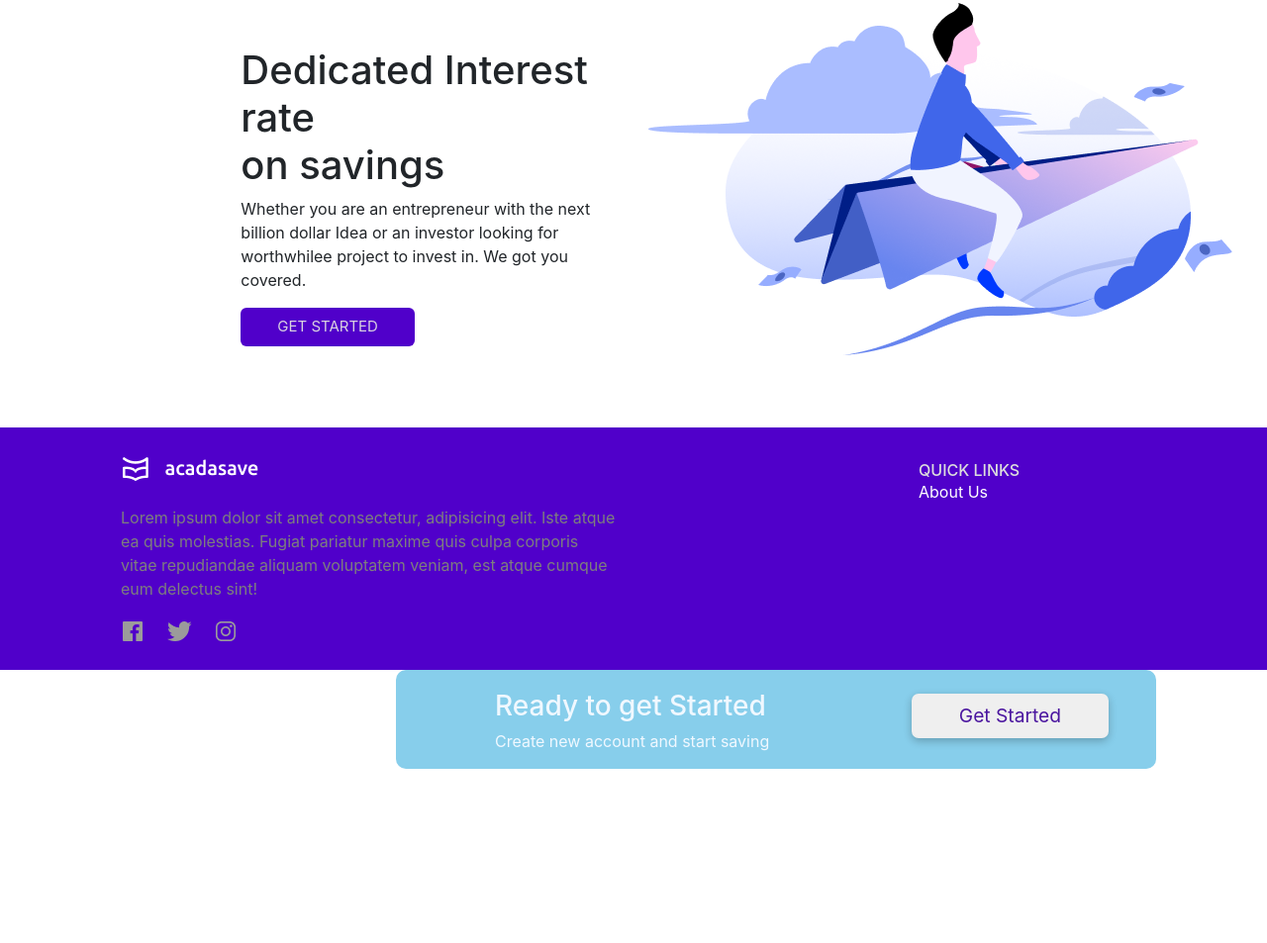
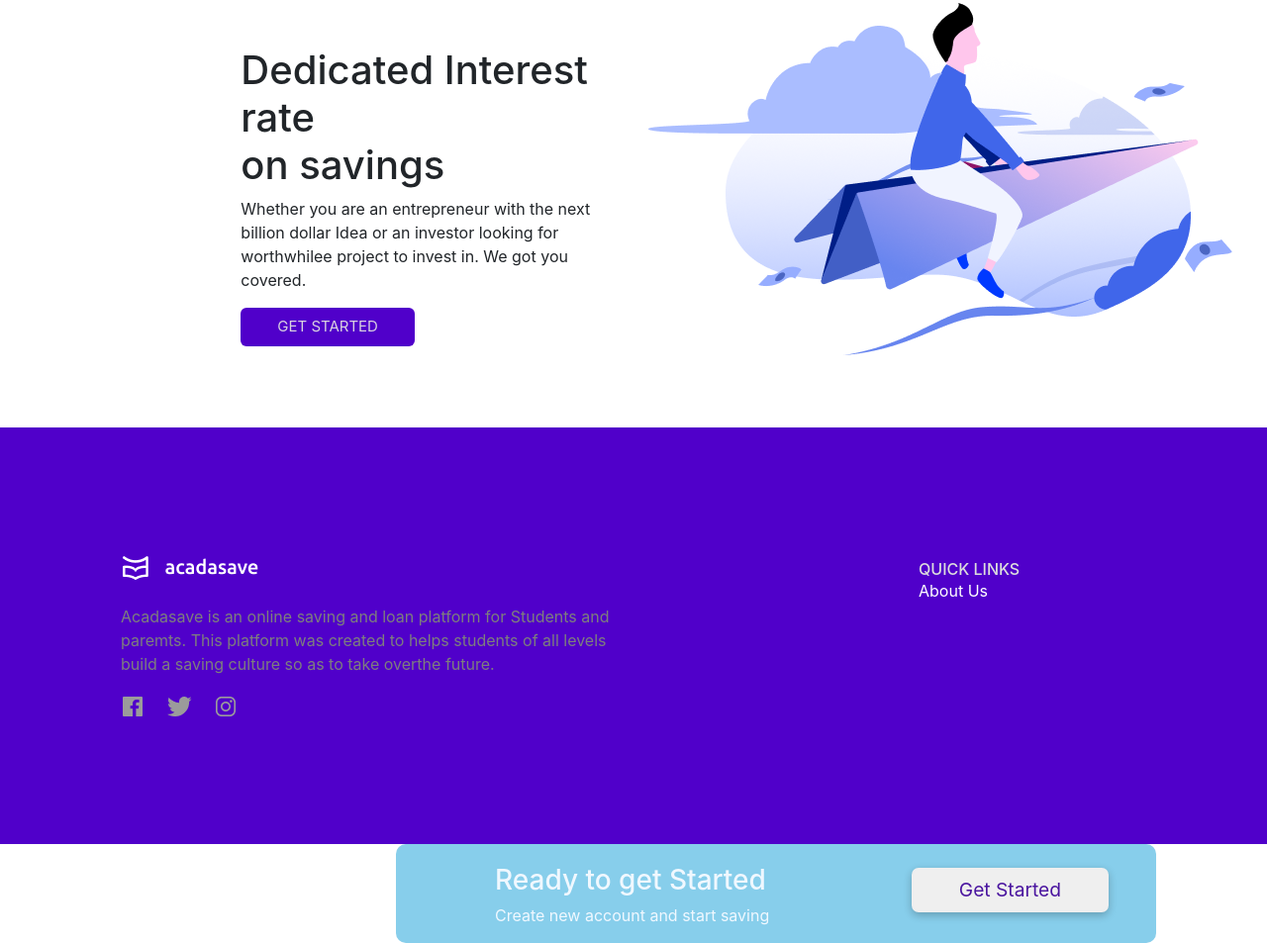
Before and after one commit to kmgmedia/acadasavee, a plain HTML site: page index.html in a window 1280 px wide. Shown: the part 3288-4241 px from the top of the page at 99% size. Before the commit the page ends 4065 px from the top, so only its background shows below. Drawn offline with nearby package versions, Linux system fonts and the light colour scheme.

Commit message:
added more

```diff
--- a/index.html
+++ b/index.html
@@ -263,6 +263,7 @@
         </div>
     </section>
 
+    <div class="footer-below">
         <footer class="class-background text-white text-lg-start">
             <!-- Grid container -->
             <div class="container p-4">
@@ -274,9 +275,9 @@
                   <img src="assets/white logo.png" alt="">
 
                   <p>
-                    Lorem ipsum dolor sit amet consectetur, adipisicing elit. Iste atque ea quis
-                    molestias. Fugiat pariatur maxime quis culpa corporis vitae repudiandae aliquam
-                    voluptatem veniam, est atque cumque eum delectus sint!
+                    Acadasave is an online saving and loan platform for
+                    Students and paremts. This platform was created to helps
+                    students of all levels build a saving culture so as to take overthe future.
                   </p>
 
                   <img src="assets/facebook.png" alt="">
@@ -303,6 +304,7 @@
             </div>
             <!-- Grid container -->
         </footer>
+    <div>
 
         <div class="box d-lg-flex">
             <div class="box-left">
--- a/style.css
+++ b/style.css
@@ -166,6 +166,11 @@
     margin-top: -2px;
 }
 
+.footer-below footer {
+    padding-top: 100px;
+    padding-bottom: 100px;
+}
+
 .container p {
     margin-top: 20px;
     color: #7e7e7e;
```
